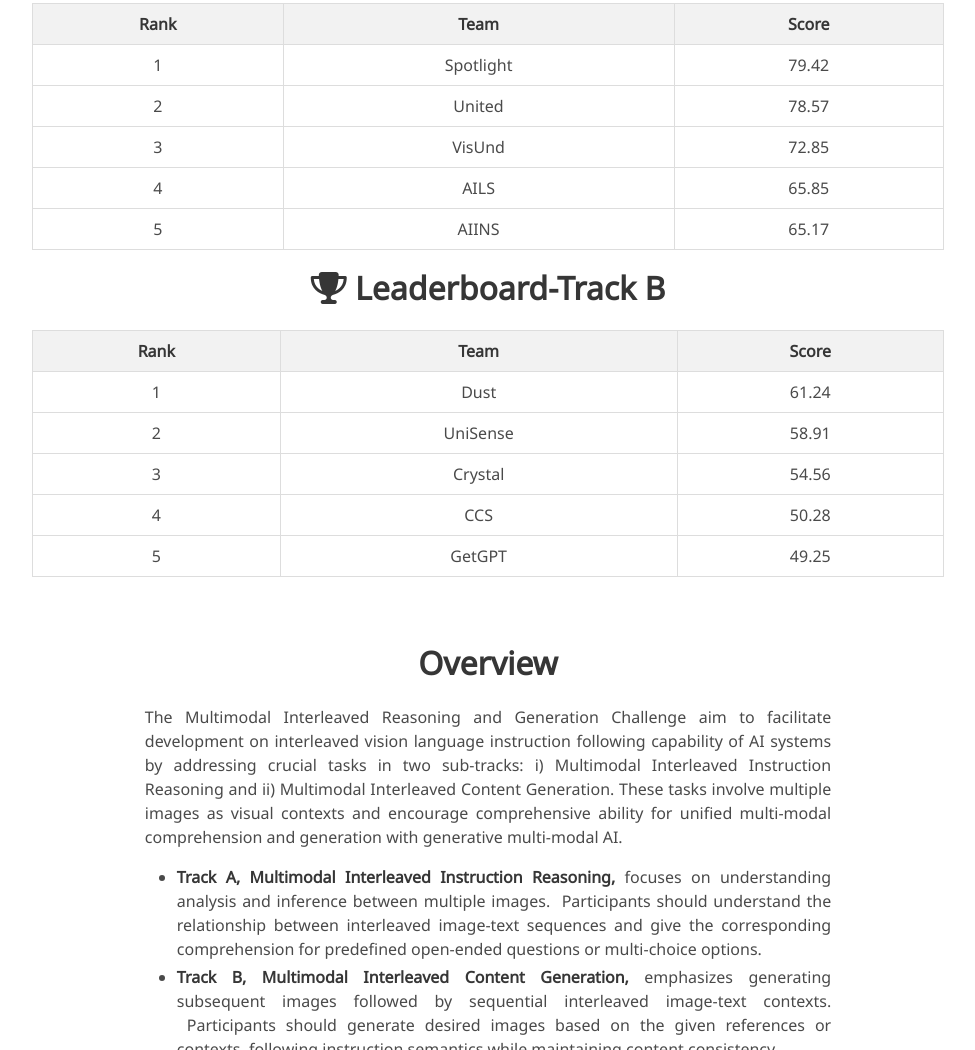
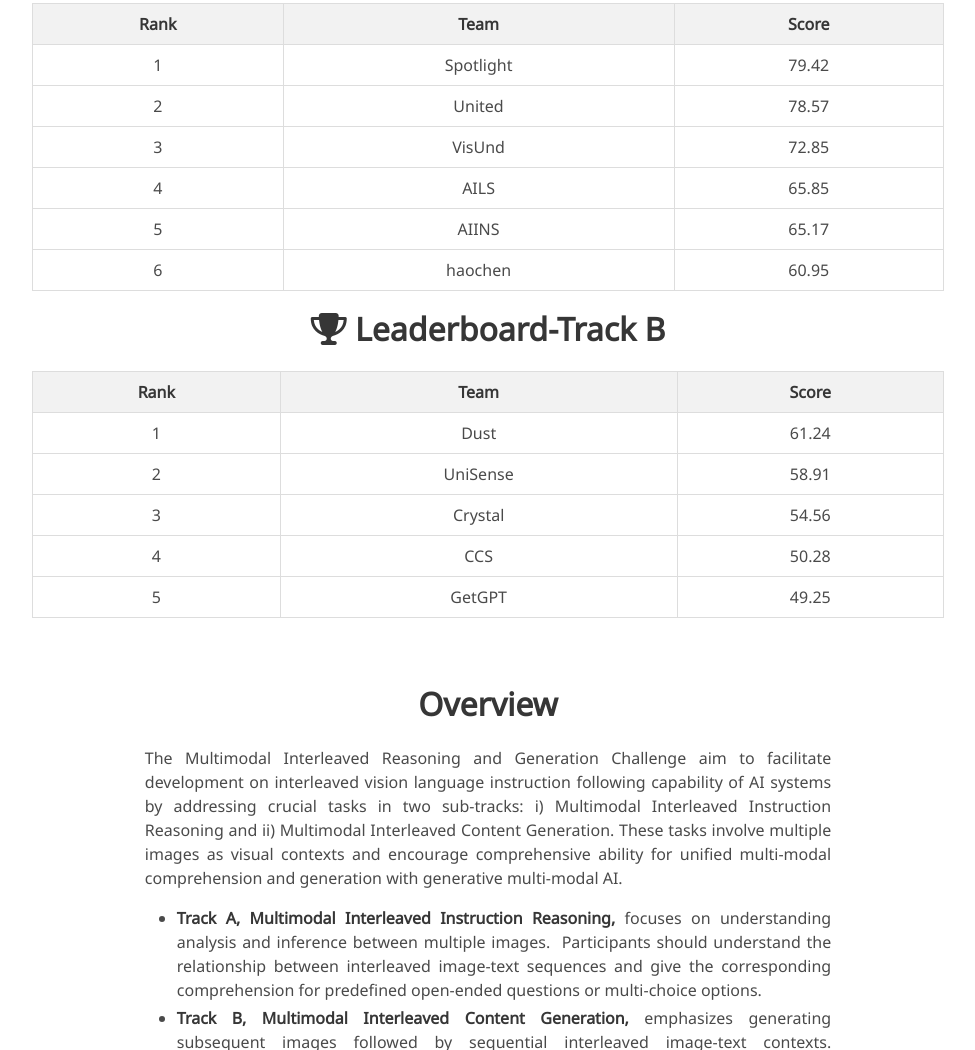
Before and after one commit to mm25mirage/mirage, a plain HTML site: page index.html in a window 1280 px wide. Shown: the part 964-2014 px from the top of the page, without its empty margins (152-1127 px from the left). Drawn offline with nearby package versions, Linux system fonts and the light colour scheme; some icons are missing; a web font is replaced by a local one.

Commit message:
update score

```diff
--- a/index.html
+++ b/index.html
@@ -226,11 +226,11 @@ Location: XXXXXXXXXX
                 <td>AIINS</td>
                 <td>65.17</td>
               </tr>
-              <!-- <tr>
+              <tr>
                 <td>6</td>
                 <td>haochen</td>
                 <td>60.95</td>
-              </tr> -->
+              </tr>
             </tbody>
           </table>
             <div class="columns is-centered has-text-centered">
```
